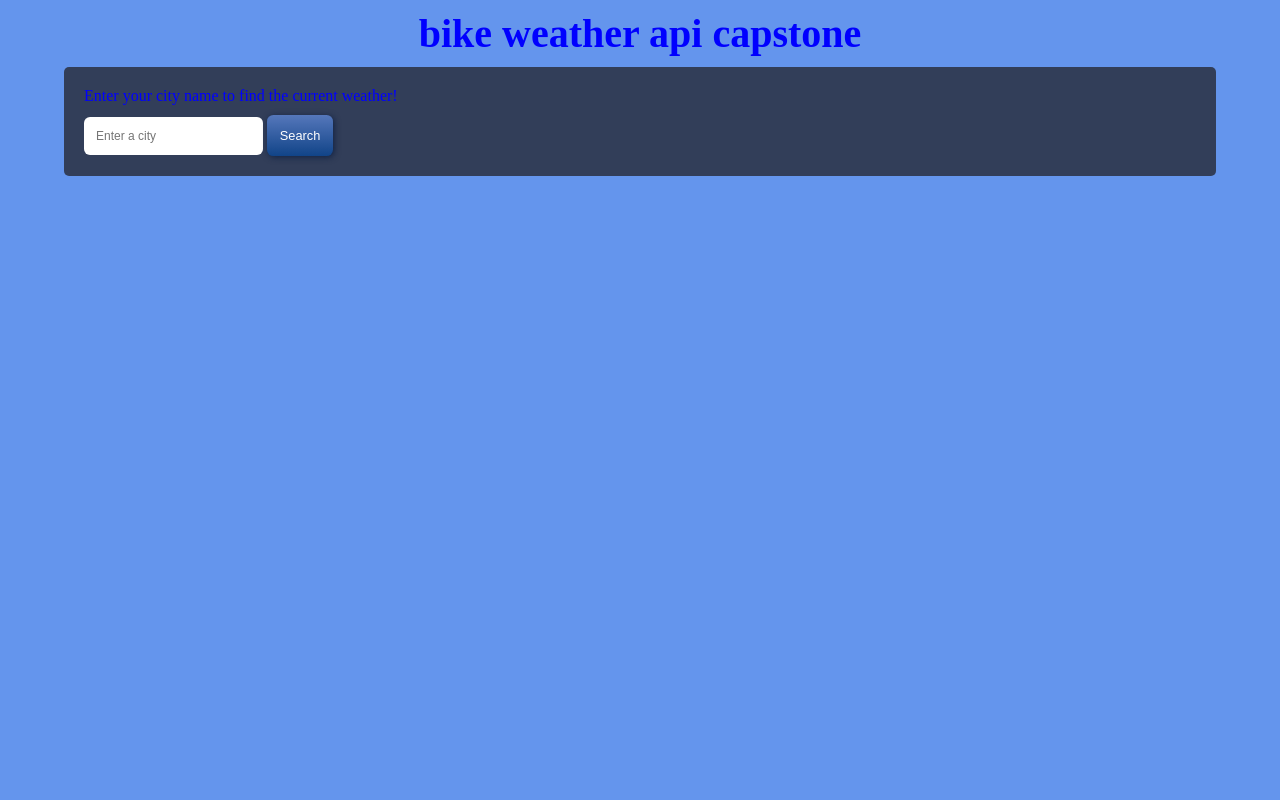
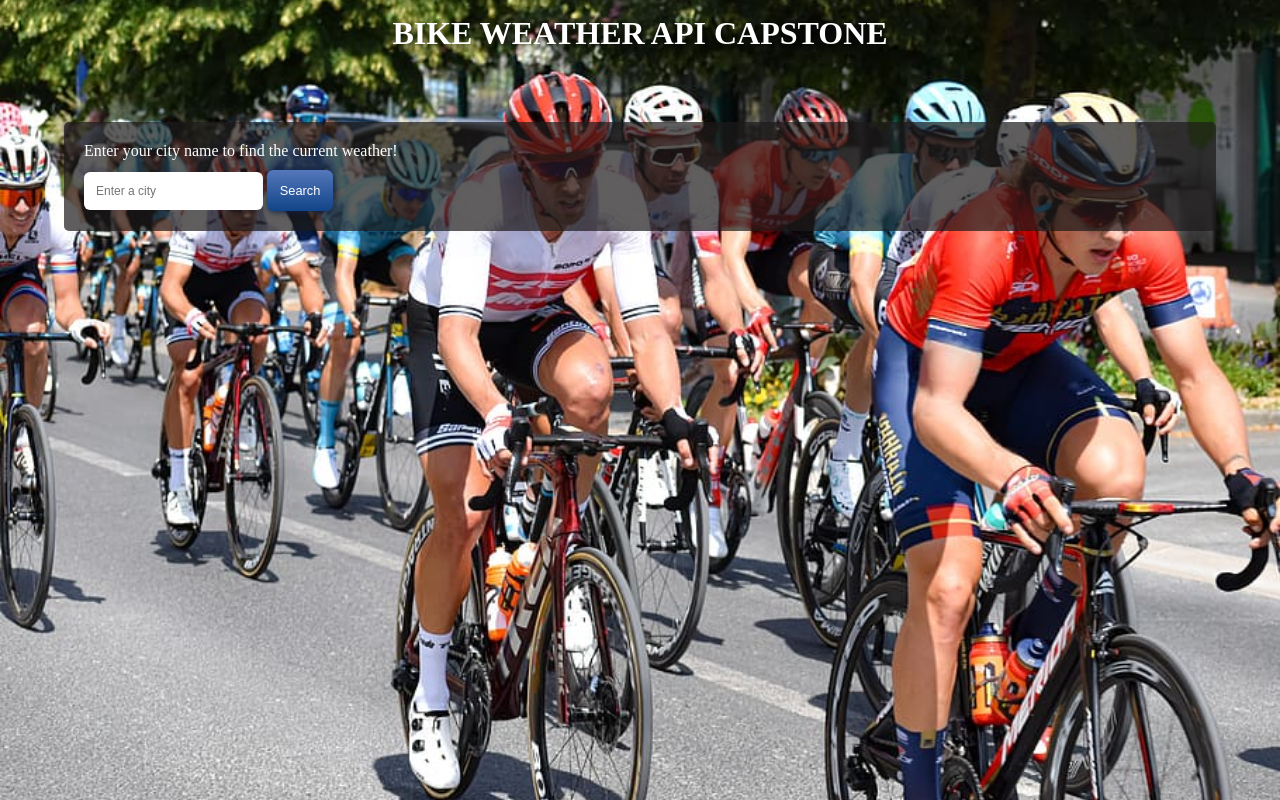
Before and after one commit to coryflad/bike-weather-api-capstone, a plain HTML site: page index.html in a window 1280 px wide. Drawn offline with nearby package versions, Linux system fonts and the light colour scheme.

Commit message:
updated background image

```diff
--- a/index.html
+++ b/index.html
@@ -12,21 +12,24 @@
     <div class="container">
         <h1>bike weather api capstone</h1>
 
-        <form action="#">
+        <form>
             <p>Enter your city name to find the current weather!</p>
             <input type="text" name="search-term" placeholder="Enter a city" id="js-search-term" required>
             <button type="submit" value="Search">Search</button>
         </form>
 
         <section id="js-error-message" class="hidden">
+            <h2>Error!</h2>
         </section>
 
         <section id="weather-results-list" class="hidden">
+            <h2>Current Weather</h2>
             <ul id="weather-results">
             </ul>
         </section>
 
         <section id="youtube-results-list" class="hidden">
+            <h2>Videos about the destination</h2>
             <ul id="youtube-results">
             </ul>
         </section>
--- a/style.css
+++ b/style.css
@@ -51,7 +51,7 @@ General styles (General Module, wrapping around the modules below)
 */
 
 html {
-    /* background-image: url(website-images/background.jpg); */
+    background-image: url(website-images/background_1.jpg);
     background-color: cornflowerblue;
     background-size: cover;
     background-repeat: no-repeat;
@@ -60,9 +60,14 @@ html {
   }
 
 h1 {
-  margin: 10px auto;
+  margin-top: 15px;
+  margin-bottom: 70px;
   text-align: center;
-  font-size: 40px;
+  font-size: 2rem;
+  color: white;
+  text-transform: uppercase;
+  text-shadow: 0.1em 0.1em 0.3em #000;
+
 }
 
 h2 {
@@ -88,10 +93,22 @@ Content styles (Main Module)
 (all the styles inside the < sections > or < aside > tags)
 */
 
-  section, form {
+  section {
     min-height: 100px;
     width: 90%;
     padding: 6% 0;
+    /* background-image: url(website-images/transparent.jpg); */
+    background-color: white;
+    margin: 10px auto;
+    border-radius: 5px;
+    padding: 20px 20px;
+  }
+
+  form {
+    min-height: 100px;
+    width: 90%;
+    padding: 6% 0;
+    color: white;
     background-image: url(website-images/transparent.jpg);
     margin: 10px auto;
     border-radius: 5px;
@@ -153,7 +170,7 @@ Content styles (Main Module)
 
 @media only screen and (min-width: 320px) {
     body {
-        color: white;
+        color: black;
     }
     img.video {
       width: 200px;
```
Also changed, not shown: website-images/background_1.jpg (added).
